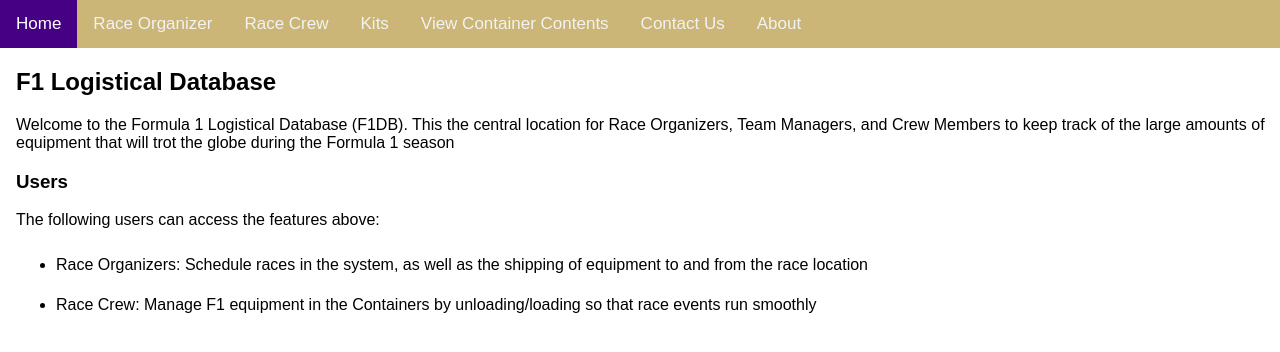
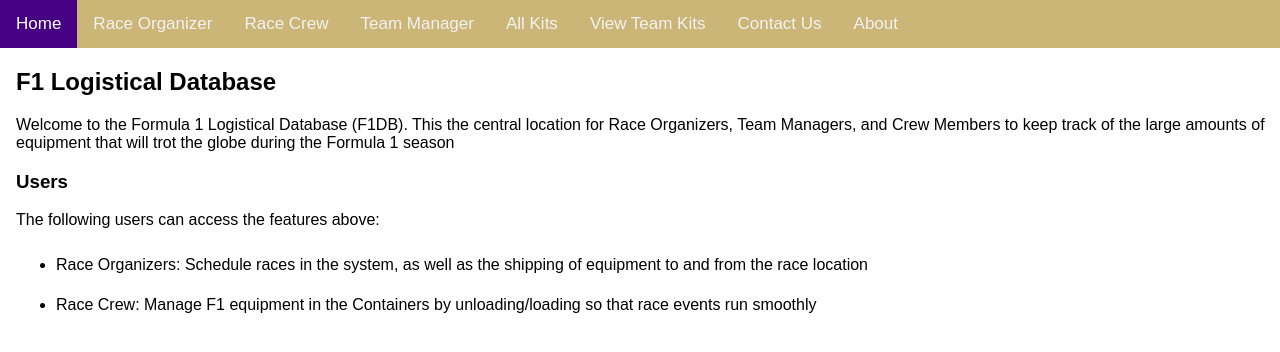
Before and after one commit to gavin-barro/DataRacers, a Flask app: page / in a window 1280 px wide. Shown: the top 352 px of the page. Run offline with Flask 3, Linux system fonts and the light colour scheme.

Commit message:
updated bar

```diff
--- a/webapp/templates/index.jinja
+++ b/webapp/templates/index.jinja
@@ -43,8 +43,9 @@
   <a class="active" href="/">Home</a>
   <a href="/raceorganizer">Race Organizer</a>
   <a href="/race_crew">Race Crew</a>
-  <a href="/kit">Kits</a>
-  <a href="/select_team_kits"> View Container Contents</a>
+  <a href="/team_manager">Team Manager</a>
+  <a href="/kit">All Kits</a>
+  <a href="/select_team_kits"> View Team Kits</a>
   <a href="/contact">Contact Us</a>
   <a href="/about">About</a>
 </div>
```
